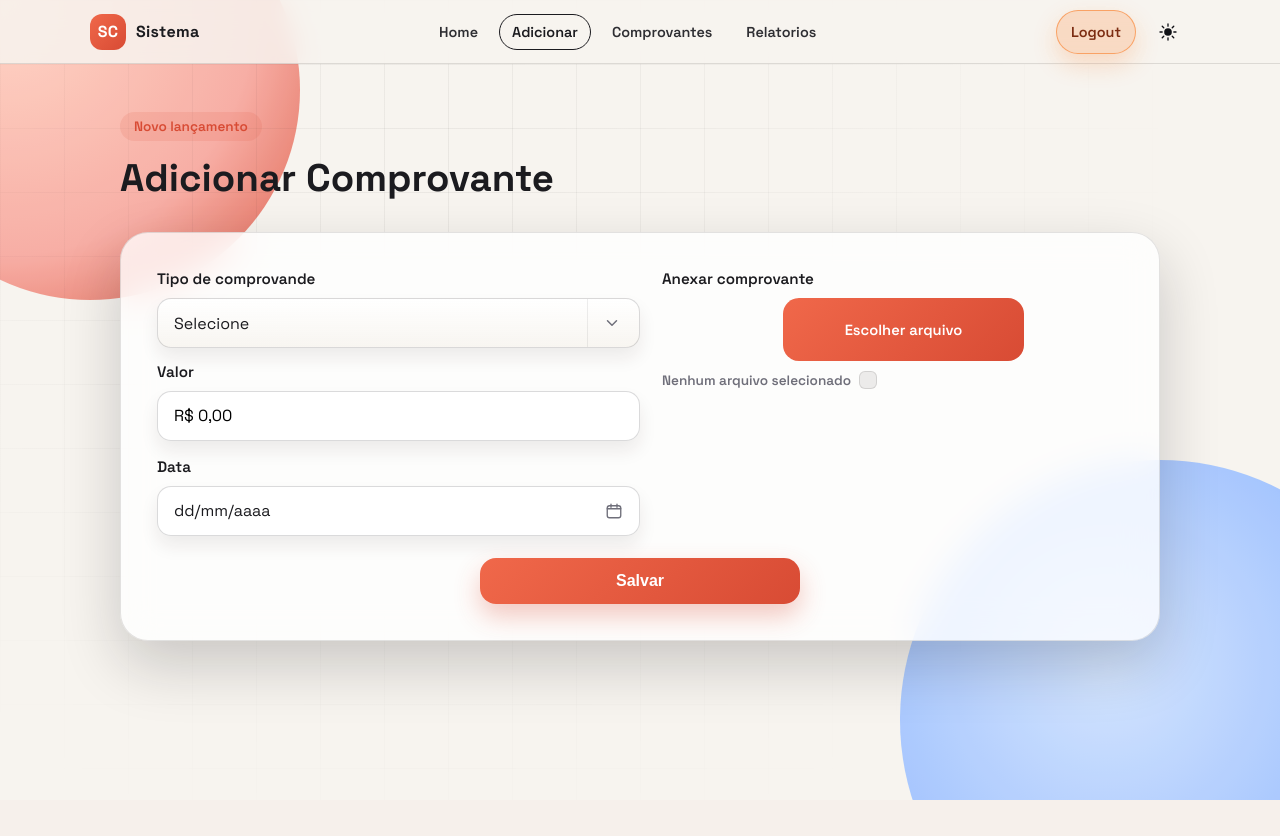
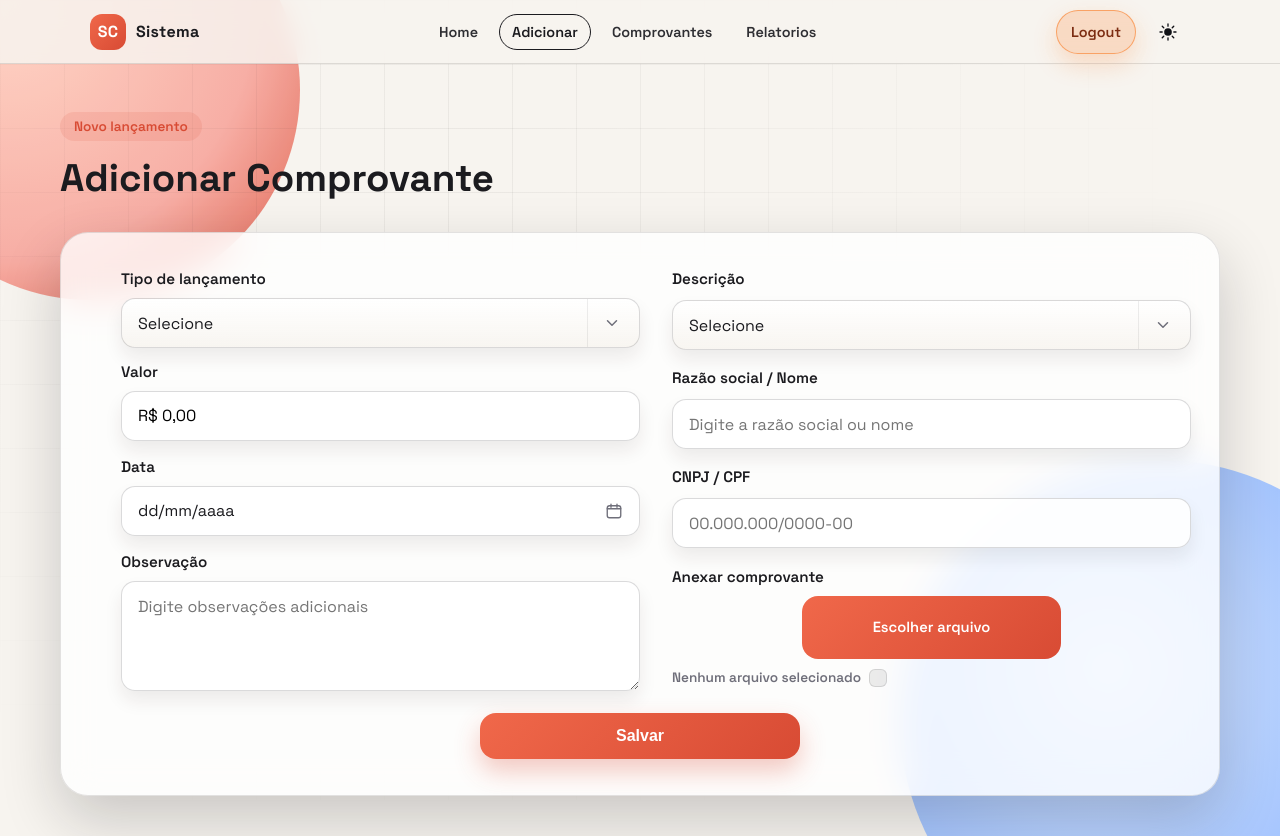
Before and after one commit to victornovais-dev/sistema_contabilidade, a Spring Boot app: page /adicionar_comprovante in a window 1280 px wide. Before the commit the page ends 800 px from the top, so only its background shows below. Run offline with Spring Boot 4, Linux system fonts and the light colour scheme; the visitor is signed in with stand-in values (Sample User, id 1); some of the project's set-up classes (security, data sources, template engines, error pages and the like) are left out, and stand-ins take their place.

Commit message:
Add: campos e anexos na tela de comprovante

```diff
--- a/src/main/resources/static/adicionar_comprovante.html
+++ b/src/main/resources/static/adicionar_comprovante.html
@@ -53,11 +53,11 @@
       </header>
 
       <section class="card card-horizontal">
-        <form class="form" action="#" method="post">
+        <form class="form" action="#" method="post" accept-charset="UTF-8">
           <div class="row row-fields">
             <div class="field-stack">
               <label class="field field-type">
-                <span>Tipo de comprovande</span>
+                <span>Tipo de lançamento</span>
                 <select name="entry_type" required>
                   <option value="" disabled selected>Selecione</option>
                   <option value="RECEITA">Receita</option>
@@ -88,8 +88,49 @@
                   required
                 />
               </label>
+              <label class="field field-observacao">
+                <span>Observação</span>
+                <textarea
+                  name="observacao"
+                  rows="3"
+                  placeholder="Digite observações adicionais"
+                ></textarea>
+              </label>
             </div>
 
+            <div class="field-side">
+              <label class="field field-description">
+                <span>Descrição</span>
+                <select name="descricao" required>
+                  <option value="" disabled selected>Selecione</option>
+                  <option value="ALUGUEL">Aluguel</option>
+                  <option value="ENERGIA">Energia elétrica</option>
+                  <option value="AGUA">Água</option>
+                  <option value="SERVICOS">Serviços</option>
+                  <option value="IMPOSTOS">Impostos</option>
+                  <option value="MATERIAIS">Materiais</option>
+                  <option value="OUTROS">Outros</option>
+                </select>
+              </label>
+              <label class="field field-razao-social">
+                <span>Razão social / Nome</span>
+                <input
+                  type="text"
+                  name="razao_social_nome"
+                  placeholder="Digite a razão social ou nome"
+                  autocomplete="off"
+                />
+              </label>
+              <label class="field field-cnpj-cpf">
+                <span>CNPJ / CPF</span>
+                <input
+                  type="text"
+                  name="cnpj_cpf"
+                  inputmode="numeric"
+                  placeholder="00.000.000/0000-00"
+                  autocomplete="off"
+                />
+              </label>
               <label class="field field-file">
                 <span>Anexar comprovante</span>
               <input
@@ -98,7 +139,7 @@
                 type="file"
                 name="receipt"
                 accept=".pdf,application/pdf"
-                required
+                multiple
               />
                 <label class="btn btn-secondary file-button" for="receipt">Escolher arquivo</label>
                 <div class="file-info">
@@ -106,6 +147,7 @@
                   <div class="file-status" aria-live="polite" aria-label="Status do upload"></div>
                 </div>
               </label>
+            </div>
           </div>
 
           <button class="btn" type="submit">Salvar</button>
--- a/src/main/resources/static/assets/css/adicionar_comprovante.css
+++ b/src/main/resources/static/assets/css/adicionar_comprovante.css
@@ -113,7 +113,7 @@ html[data-theme="dark"] .grid {
 }
 
 .page-wide {
-  width: min(1040px, 96vw);
+  width: min(1160px, 96vw);
 }
 
 .card {
@@ -355,6 +355,19 @@ html[data-theme="dark"] .theme-icon {
   box-shadow: 0 10px 18px rgba(27, 27, 31, 0.08);
 }
 
+.field textarea {
+  padding: 14px 16px;
+  border-radius: 14px;
+  border: 1px solid rgba(27, 27, 31, 0.16);
+  font-size: 1rem;
+  font-family: inherit;
+  background-color: rgba(255, 255, 255, 0.85);
+  transition: border-color 150ms ease, box-shadow 150ms ease;
+  min-height: 110px;
+  box-shadow: 0 10px 18px rgba(27, 27, 31, 0.08);
+  resize: vertical;
+}
+
 .date-input {
   color-scheme: light;
 }
@@ -427,6 +440,13 @@ html[data-theme="dark"] .field input {
   box-shadow: 0 10px 18px rgba(0, 0, 0, 0.32);
 }
 
+html[data-theme="dark"] .field textarea {
+  background-color: rgba(20, 20, 24, 0.9);
+  color: var(--ink);
+  border-color: rgba(255, 255, 255, 0.16);
+  box-shadow: 0 10px 18px rgba(0, 0, 0, 0.32);
+}
+
 .field select:focus {
   outline: none;
   border-color: rgba(216, 75, 52, 0.7);
@@ -471,6 +491,13 @@ html[data-theme="dark"] .field select option {
     0 10px 18px rgba(27, 27, 31, 0.08);
 }
 
+.field textarea:focus {
+  outline: none;
+  border-color: rgba(216, 75, 52, 0.7);
+  box-shadow: 0 0 0 3px rgba(216, 75, 52, 0.16),
+    0 10px 18px rgba(27, 27, 31, 0.08);
+}
+
 .row {
   display: flex;
   flex-direction: column;
@@ -480,11 +507,17 @@ html[data-theme="dark"] .field select option {
 }
 
 .row-fields {
-  gap: 22px;
+  gap: 32px;
+  padding: 0 24px;
 }
 
 .row-fields .field {
   flex: 1 1 220px;
+}
+
+.field-side {
+  display: grid;
+  gap: 16px;
 }
 
 .checkbox {
@@ -821,8 +854,8 @@ html[data-theme="dark"] .flatpickr-current-month .year-dropdown option {
   }
 
 .row-fields .field {
-  flex: 0 0 50%;
-  max-width: 50%;
+  flex: 0 0 100%;
+  max-width: 100%;
 }
 
 .field-stack {
@@ -833,6 +866,20 @@ html[data-theme="dark"] .flatpickr-current-month .year-dropdown option {
 }
 
 .field-stack .field {
+  flex: none;
+  max-width: 100%;
+  margin-left: 0;
+  margin-right: 0;
+}
+
+.field-side {
+  display: grid;
+  gap: 16px;
+  flex: 0 0 50%;
+  max-width: 50%;
+}
+
+.field-side .field {
   flex: none;
   max-width: 100%;
   margin-left: 0;
--- a/src/main/resources/static/assets/js/adicionar_comprovante.js
+++ b/src/main/resources/static/assets/js/adicionar_comprovante.js
@@ -7,6 +7,10 @@ const dropOverlay = document.querySelector(".drop-overlay");
 const moneyInput = document.querySelector(".money-input");
 const dateInput = document.querySelector(".date-input");
 const typeSelect = document.querySelector("select[name=\"entry_type\"]");
+const descricaoSelect = document.querySelector("select[name=\"descricao\"]");
+const razaoSocialNomeInput = document.querySelector("input[name=\"razao_social_nome\"]");
+const cnpjCpfInput = document.querySelector("input[name=\"cnpj_cpf\"]");
+const observacaoInput = document.querySelector("textarea[name=\"observacao\"]");
 const form = document.querySelector(".form");
 const confirmOverlay = document.querySelector(".confirm-overlay");
 const confirmClose = document.querySelector(".confirm-close");
@@ -63,6 +67,31 @@ const moneyToDecimal = (value) => {
   return (cents / 100).toFixed(2);
 };
 
+const sanitizeRazaoSocial = (value) => {
+  if (!value) return "";
+  const cleaned = value.replace(/[^\p{L}\p{N} .&'/-]/gu, "");
+  return cleaned.replace(/\s{2,}/g, " ").toUpperCase();
+};
+
+const formatCpfCnpj = (value) => {
+  const digits = (value || "").replace(/\D/g, "").slice(0, 14);
+  if (digits.length <= 11) {
+    const cpf = digits.slice(0, 11);
+    let out = cpf.slice(0, 3);
+    if (cpf.length > 3) out += "." + cpf.slice(3, 6);
+    if (cpf.length > 6) out += "." + cpf.slice(6, 9);
+    if (cpf.length > 9) out += "-" + cpf.slice(9, 11);
+    return out;
+  }
+  const cnpj = digits.slice(0, 14);
+  let out = cnpj.slice(0, 2);
+  if (cnpj.length > 2) out += "." + cnpj.slice(2, 5);
+  if (cnpj.length > 5) out += "." + cnpj.slice(5, 8);
+  if (cnpj.length > 8) out += "/" + cnpj.slice(8, 12);
+  if (cnpj.length > 12) out += "-" + cnpj.slice(12, 14);
+  return out;
+};
+
 const fileToBase64 = (file) =>
   new Promise((resolve, reject) => {
     const reader = new FileReader();
@@ -74,6 +103,19 @@ const fileToBase64 = (file) =>
     reader.onerror = () => reject(new Error("Falha ao ler arquivo"));
     reader.readAsDataURL(file);
   });
+
+const filesToBase64 = async (files) => {
+  if (!files || files.length === 0) return [];
+  const array = Array.from(files);
+  const encoded = [];
+  for (const file of array) {
+    encoded.push(await fileToBase64(file));
+  }
+  return encoded;
+};
+
+const filesToNames = (files) =>
+  files && files.length > 0 ? Array.from(files).map((file) => file.name) : [];
 
 const ensureCsrfToken = async () => {
   if (csrfToken) return csrfToken;
@@ -151,23 +193,26 @@ bindThemeToggle();
 
 if (fileInput && fileHint && fileStatus) {
   fileInput.addEventListener("change", () => {
-    const file = fileInput.files && fileInput.files[0] ? fileInput.files[0] : null;
-    const fileName = file ? file.name : "Nenhum arquivo selecionado";
-    fileHint.textContent = fileName;
-
-    if (!file) {
+    const files = fileInput.files ? Array.from(fileInput.files) : [];
+    if (files.length === 0) {
+      fileHint.textContent = "Nenhum arquivo selecionado";
       fileStatus.classList.remove("is-ready");
       return;
+    }
+    if (files.length === 1) {
+      fileHint.textContent = files[0].name;
+    } else {
+      fileHint.textContent = `${files.length} arquivos selecionados`;
     }
     fileStatus.classList.add("is-ready");
   });
 }
 
 if (fileInput) {
-  const setDroppedFile = (file) => {
-    if (!file) return;
+  const setDroppedFiles = (files) => {
+    if (!files || files.length === 0) return;
     const dataTransfer = new DataTransfer();
-    dataTransfer.items.add(file);
+    Array.from(files).forEach((file) => dataTransfer.items.add(file));
     fileInput.files = dataTransfer.files;
     fileInput.dispatchEvent(new Event("change", { bubbles: true }));
   };
@@ -189,8 +234,8 @@ if (fileInput) {
     event.preventDefault();
     dragDepth = 0;
     if (dropOverlay) dropOverlay.classList.remove("is-visible");
-    const file = event.dataTransfer && event.dataTransfer.files ? event.dataTransfer.files[0] : null;
-    setDroppedFile(file);
+    const files = event.dataTransfer && event.dataTransfer.files ? event.dataTransfer.files : null;
+    setDroppedFiles(files);
   });
 
   document.addEventListener("dragleave", (event) => {
@@ -305,6 +350,22 @@ if (dateInput) {
   });
 }
 
+if (razaoSocialNomeInput) {
+  const applyRazaoMask = () => {
+    razaoSocialNomeInput.value = sanitizeRazaoSocial(razaoSocialNomeInput.value);
+  };
+  razaoSocialNomeInput.addEventListener("input", applyRazaoMask);
+  razaoSocialNomeInput.addEventListener("blur", applyRazaoMask);
+}
+
+if (cnpjCpfInput) {
+  const applyCpfCnpjMask = () => {
+    cnpjCpfInput.value = formatCpfCnpj(cnpjCpfInput.value);
+  };
+  cnpjCpfInput.addEventListener("input", applyCpfCnpjMask);
+  cnpjCpfInput.addEventListener("blur", applyCpfCnpjMask);
+}
+
 if (form) {
   form.addEventListener("submit", async (event) => {
     event.preventDefault();
@@ -337,15 +398,14 @@ if (form) {
 
     if (fileInput) {
       fileInput.setCustomValidity("");
-      if (!fileInput.files || fileInput.files.length === 0) {
-        fileInput.setCustomValidity("Selecione um Arquivo");
-        hasError = true;
-      } else {
-        const selectedFile = fileInput.files[0];
-        const isPdf =
-          selectedFile.type === "application/pdf" || selectedFile.name.toLowerCase().endsWith(".pdf");
-        if (!isPdf) {
-          fileInput.setCustomValidity("Envie um arquivo PDF.");
+      const files = fileInput.files ? Array.from(fileInput.files) : [];
+      if (files.length > 0) {
+        const invalid = files.find(
+          (file) =>
+            file.type !== "application/pdf" && !file.name.toLowerCase().endsWith(".pdf"),
+        );
+        if (invalid) {
+          fileInput.setCustomValidity("Envie somente arquivos PDF.");
           hasError = true;
         }
       }
@@ -354,7 +414,15 @@ if (form) {
     if (typeSelect) {
       typeSelect.setCustomValidity("");
       if (!typeSelect.value) {
-        typeSelect.setCustomValidity("Selecione o tipo de comprovante.");
+        typeSelect.setCustomValidity("Selecione o tipo de lançamento.");
+        hasError = true;
+      }
+    }
+
+    if (descricaoSelect) {
+      descricaoSelect.setCustomValidity("");
+      if (!descricaoSelect.value) {
+        descricaoSelect.setCustomValidity("Selecione a descrição.");
         hasError = true;
       }
     }
@@ -364,10 +432,11 @@ if (form) {
       if (dateInput) dateInput.reportValidity();
       if (fileInput) fileInput.reportValidity();
       if (typeSelect) typeSelect.reportValidity();
+      if (descricaoSelect) descricaoSelect.reportValidity();
       return;
     }
 
-    const file = fileInput.files[0];
+    const files = fileInput.files ? Array.from(fileInput.files) : [];
     const dataIso = toIsoLocalDate(dateInput.value);
     const tipoSelecionado = String(typeSelect?.value || "").trim().toUpperCase();
     if (tipoSelecionado !== "RECEITA" && tipoSelecionado !== "DESPESA") {
@@ -386,7 +455,8 @@ if (form) {
     }
 
     try {
-      const arquivoPdf = await fileToBase64(file);
+      const arquivosPdf = await filesToBase64(files);
+      const nomesArquivos = filesToNames(files);
       const token = await ensureCsrfToken();
       const response = await fetch("/api/v1/itens", {
         method: "POST",
@@ -400,8 +470,13 @@ if (form) {
           valor: moneyToDecimal(moneyInput.value),
           data: dataIso,
           horarioCriacao: nowAsLocalDateTime(),
-          arquivoPdf,
+          arquivosPdf,
+          nomesArquivos,
           tipo,
+          descricao: descricaoSelect?.value || null,
+          razaoSocialNome: razaoSocialNomeInput?.value || null,
+          cnpjCpf: cnpjCpfInput?.value || null,
+          observacao: observacaoInput?.value || null,
         }),
       });
 
@@ -447,5 +522,21 @@ if (confirmOverlay && confirmClose) {
       typeSelect.setCustomValidity("");
       typeSelect.value = "";
     }
+    if (descricaoSelect && lastSubmitOk) {
+      descricaoSelect.setCustomValidity("");
+      descricaoSelect.value = "";
+    }
+    if (razaoSocialNomeInput && lastSubmitOk) {
+      razaoSocialNomeInput.setCustomValidity("");
+      razaoSocialNomeInput.value = "";
+    }
+    if (cnpjCpfInput && lastSubmitOk) {
+      cnpjCpfInput.setCustomValidity("");
+      cnpjCpfInput.value = "";
+    }
+    if (observacaoInput && lastSubmitOk) {
+      observacaoInput.setCustomValidity("");
+      observacaoInput.value = "";
+    }
   });
 }
```
Lines whose indentation alone changed are shown as unchanged.
